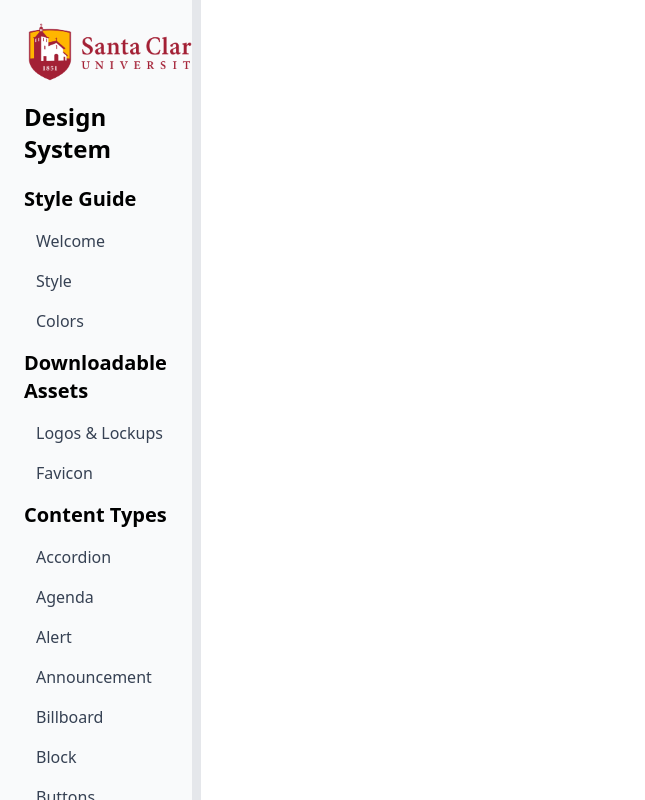
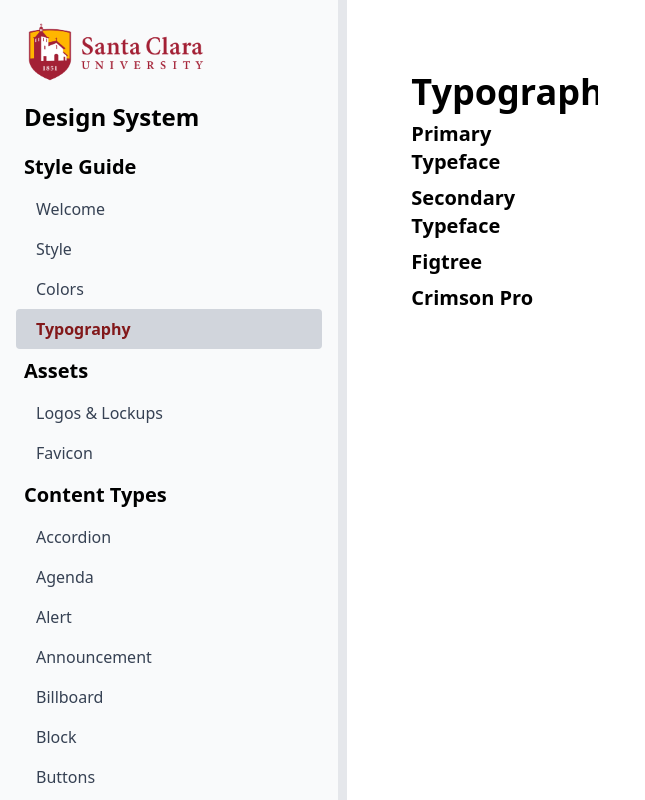
Before and after one commit to SCU-Academic-Technology/umc-brand, a React (Vite) app: page /#/typography in a window 1280 px wide. Shown: the top 800 px of the page, without its empty margins (0-645 px from the left). Built offline with nearby package versions, Linux system fonts and the light colour scheme; no server answers.

Commit message:
Update colors and add typography

```diff
--- a/src/App.tsx
+++ b/src/App.tsx
@@ -11,6 +11,7 @@
 import Style from './pages/Style';
 import Colors from './pages/Colors';
 import Favicon from './pages/Favicon';
+import Typography from './pages/Typography';
 
 
 import Logos from './pages/Logos';
@@ -70,7 +71,9 @@
 
         {/* RIGHT COLUMN CONTAINER: playground + code */}
         <Panel className="flex-1 flex flex-col h-full min-w-0">
-          <h1>Loading</h1>
+          <div className="container mx-auto p-16">
+            <h1>Loading</h1>
+          </div>
         </Panel>
       </Group >
     )
@@ -106,6 +109,7 @@
           <Route path="/style" element={<Style />} />
           <Route path="/colors" element={<Colors />} />
           <Route path="/favicon" element={<Favicon />} />
+          <Route path="/typography" element={<Typography />} />
 
 
           <Route path="/logos" element={<Logos />} />
--- a/src/components/ColorChip.tsx
+++ b/src/components/ColorChip.tsx
@@ -24,13 +24,13 @@
   }
 
   return (
-    <div className={`w-full h-25 mt-auto ${isFirst ? '' : '-ml-32'} relative hover:h-48 ${isCopied ? 'hover:rotate-2' : 'hover:rotate-1'} origin-center
-      transition-all duration-75 rounded-t-xl -mb-5 shadow-md`}
+    <div className={`w-full h-25 mt-auto ${isFirst ? 'ml-0.5' : '-ml-32'} relative hover:h-46 ${isCopied ? 'hover:rotate-2' : 'hover:rotate-1'}
+origin-center transition-all duration-75 rounded-t-xl -mb-5 shadow-lg`}
       onMouseEnter={() => setHovered(true)} onMouseLeave={() => setHovered(false)} onClick={() => handleCopy()} style={{ backgroundColor: hex }}>
 
       <div className={`${hovered ? 'opacity-100' : 'opacity-0'} transition-opacity duration-75 pt-1.5 pl-3`} style={{ color: textColor }}>
-        <p>{isCopied ? "Copied!" : name}</p>
-        <p>{hex}</p>
+        <p className="mb-0">{isCopied ? "Copied!" : name}</p>
+        <p className="mt-0">{hex}</p>
 
       </div>
     </div>
--- a/src/components/Navbar.tsx
+++ b/src/components/Navbar.tsx
@@ -32,10 +32,13 @@
           <NavLink to="/colors" className={getLinkClass}>
             Colors
           </NavLink>
+          <NavLink to="/typography" className={getLinkClass}>
+            Typography
+          </NavLink>
         </div>
 
 
-        <h2 className="text-xl font-semibold mx-2">Downloadable Assets</h2>
+        <h2 className="text-xl font-semibold mx-2">Assets</h2>
 
         <div className="flex flex-col">
           <NavLink to="/logos" className={getLinkClass}>
--- a/src/components/Playground.tsx
+++ b/src/components/Playground.tsx
@@ -74,26 +74,29 @@
   };
 
   return (
-    <div className="w-full h-full p-4 bg-gray-100">
-      <div className="flex p-2">
+    <div className="w-full h-full">
+      <div className="flex items-baseline p-4">
         <h1>{componentName}</h1>
+        <label className="sr-only" htmlFor="widths">Choose a screen width:</label>
         <select
-          className="focus:bg-gray-200 bg-gray-100 rounded-md p-2 mx-4"
+          className="gray-200 rounded-sm mx-8 h-8 border border-black"
           name="widths"
           onChange={handleChange}
+          size={1}
         >
           <option value="responsive">Desktop (100%)</option>
           <option value="tablet">Tablet (768px)</option>
           <option value="mobile">Mobile (475px)</option>
         </select>
       </div>
+      <hr />
       <iframe
         title="Component Preview"
         srcDoc={srcDoc}
         className={`${displayOption === 0 ? "w-full" : ""}
           ${displayOption === 1 ? "w-3xl" : ""}
           ${displayOption === 2 ? "w-106.25" : ""}
-          h-9/10 border-none bg-white mx-auto`}
+          h-9/10 border-none bg-white mx-auto m-4`}
         sandbox="allow-scripts"
       />
     </div>
--- a/src/data/brandColors.ts
+++ b/src/data/brandColors.ts
@@ -19,19 +19,19 @@
       HEX: "#A32035",
       "text-hex": "#F0E9E2",
     },
+    "Bronco Red": {
+      PMS: 202,
+      CMYK: [30, 95, 75, 30],
+      RGB: [134, 38, 51],
+      HEX: "#862633",
+      "text-hex": "#F0E9E2",
+    },
     White: {
       PMS: -1,
       CMYK: [0, 0, 0, 0],
       RGB: [255, 255, 255],
       HEX: "#FFFFFF",
       "text-hex": "#000000",
-    },
-    "Bronco Red": {
-      PMS: 202,
-      CMYK: [30, 95, 75, 30],
-      RGB: [134, 38, 51],
-      HEX: "#862633",
-      "text-hex": "#F0E9E2",
     },
     Stone: {
       PMS: 7544,
@@ -45,7 +45,7 @@
       CMYK: [0, 0, 0, 100],
       RGB: [0, 0, 0],
       HEX: "#000000",
-      "text-hex": "#E0DAD3",
+      "text-hex": "#FFFFFF",
     },
   },
   secondary: {
@@ -125,7 +125,7 @@
           CMYK: [91, 52, 43, 20],
           RGB: [17, 93, 111],
           HEX: "#115D6F",
-          "text-hex": "#89D6B0",
+          "text-hex": "#FFFFFF",
         },
       },
     },
--- a/src/index.css
+++ b/src/index.css
@@ -27,7 +27,7 @@
     @apply text-xl font-semibold my-2;
   }
   p {
-    @apply my-2;
+    @apply my-2 mb-4;
   }
 
   a {
--- a/src/pages/Favicon.tsx
+++ b/src/pages/Favicon.tsx
@@ -9,19 +9,17 @@
   const codeSnippet = `<link rel="icon" type="image/png" href="/favicon-96x96-icon-img.png" />`;
 
   return (
-    <div className="container mx-auto max-w-4xl p-8">
+    <div className="container mx-auto p-16">
 
       {/* HEADER SECTION */}
       <div className="">
         <h1 className="text-4xl font-bold text-gray-900 mb-4">
           Favicon
         </h1>
-        <p className="text-gray-800">
+        <p className="text-gray-800 mb-8">
           An icon that displays in a browser's tab, bookmarks, history, and home screen shortcuts.
         </p>
       </div>
-
-      <hr className="my-4 border-gray-300" />
 
       {/* DOWNLOAD CARD */}
       <div className="bg-gray-50 border border-gray-200 rounded-lg p-6 flex flex-col sm:flex-row items-start sm:items-center justify-between gap-4 shadow-sm hover:shadow-md transition-shadow">
@@ -54,8 +52,7 @@
         </a>
       </div>
 
-      {/* PREVIEW SECTION (Optional) */}
-      <div className="mt-12">
+      <div className="mt-8">
         <h2 className="text-2xl mb-6">Preview</h2>
         <div className="flex gap-8 items-end">
           <div className="text-center">
@@ -83,7 +80,7 @@
       <div className="mt-12">
         <h2 className="text-2xl">Quick Start</h2>
         <p className="text-gray-800">
-          In most cases, your browser will display fine by using <b>favicon-96x96-icon-img.png</b>.
+          In most cases, browsers will display <a href="/favicon-96x96-icon-img.png">favicon-96x96-icon-img.png</a> correctly.
           For example, this website uses the following code in the head for its favicon:
         </p>
 
--- a/src/pages/Logos.tsx
+++ b/src/pages/Logos.tsx
@@ -3,7 +3,7 @@
 
   return (
     <>
-      <div className="container mx-auto max-w-4xl p-8">
+      <div className="container mx-auto p-16">
         <h1 className="text-4xl">
           Logos and Lockups
         </h1>
--- a/src/pages/Style.tsx
+++ b/src/pages/Style.tsx
@@ -3,12 +3,14 @@
 
   return (
     <>
+      <div className="container mx-auto p-16">
         <h1>
           Style guide
         </h1>
         <p>
           Lorem ipsum dolor sit amet, consectetur adipiscing elit. Cras malesuada massa id nisi luctus, a rhoncus augue porttitor. Integer ac volutpat urna, eu bibendum nisl. Nunc fermentum dui id ipsum venenatis, a tincidunt arcu congue. Curabitur faucibus tellus lobortis magna facilisis ornare. Ut porta arcu a tincidunt rhoncus. Nulla at dui nec mi luctus luctus. Vivamus auctor arcu ac gravida bibendum. Aenean massa mauris, faucibus in ex eget, finibus bibendum sapien. Nulla facilisi. Vestibulum ante ipsum primis in faucibus orci luctus et ultrices posuere cubilia curae; Nulla facilisi. Vivamus vulputate auctor ante, ac malesuada lectus. Sed sed tellus finibus, eleifend nibh non, fringilla magna,
         </p>
+      </div>
     </>
   )
 }
--- /dev/null
+++ b/src/pages/Typography.tsx
@@ -0,0 +1,29 @@
+
+function Typography() {
+  return (<>
+    <div className="container mx-auto p-16">
+      <h1 className="text-4xl">
+        Typography
+      </h1 >
+
+      <h2>
+        Primary Typeface
+      </h2>
+
+
+      <h2>
+        Secondary Typeface
+      </h2>
+
+      <h3>
+        Figtree
+      </h3>
+
+      <h3>
+        Crimson Pro
+      </h3>
+    </div>
+  </>);
+}
+
+export default Typography;
--- a/src/pages/Welcome.tsx
+++ b/src/pages/Welcome.tsx
@@ -5,7 +5,7 @@
 
   return (
     <>
-      <div className="container mx-auto max-w-4xl p-8">
+      <div className="container mx-auto p-16">
         <h1>
           Welcome
         </h1>
```
Lines whose indentation alone changed are shown as unchanged.
